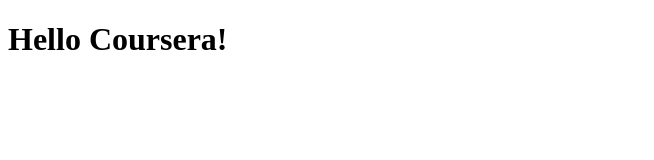
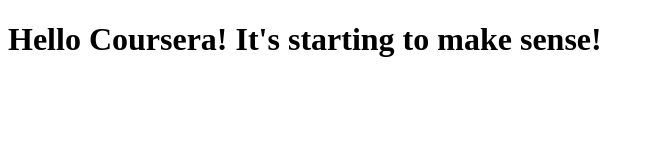
Before and after one commit to raymsalvez/CourseraRepo1, a plain HTML site: page site/index.html in a window 1280 px wide. Shown: the whole page, without its empty margins (0-654 px from the left). Drawn offline with Linux system fonts and the light colour scheme.

Commit message:
Small Addition to content.

```diff
--- a/site/index.html
+++ b/site/index.html
@@ -6,6 +6,6 @@
 	<title>Hello Coursera</title>
 </head>
 <body>
-<h1>Hello Coursera!</h1>
+<h1>Hello Coursera! It's starting to make sense!</h1>
 </body>
 </html>
```
